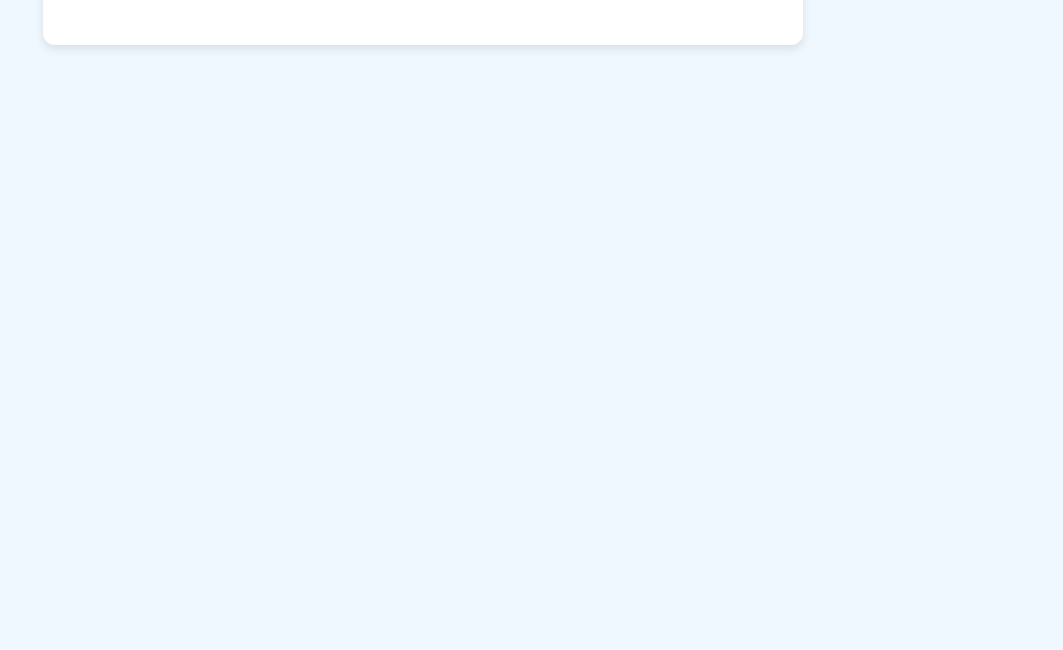
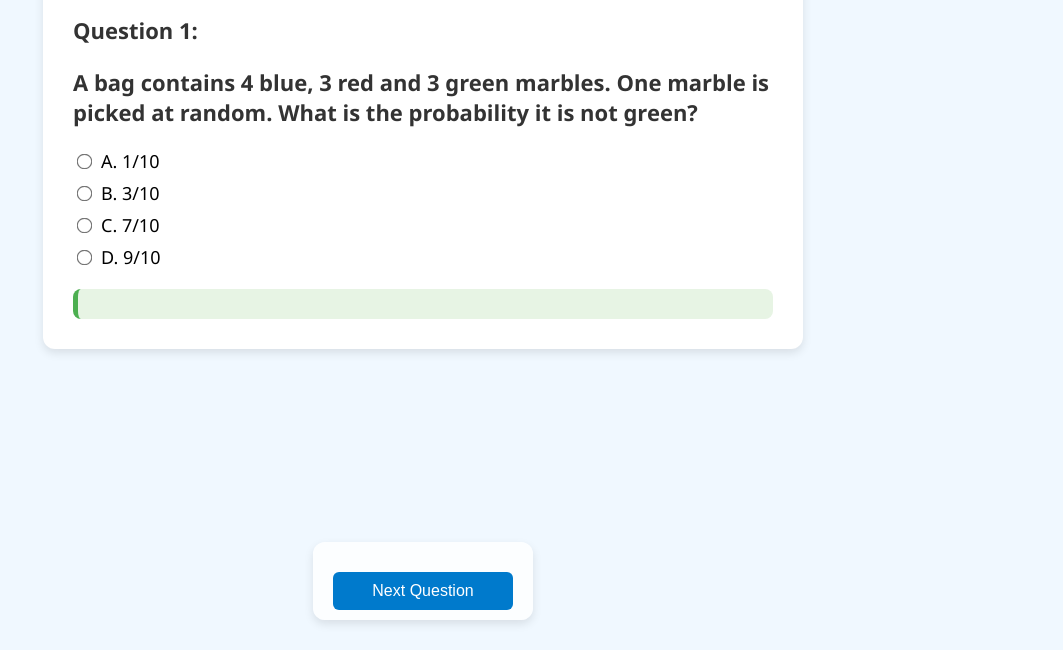
Before and after one commit to MJ-Auz/MJ-Year8-Selective-Quiz, a plain HTML site: page index.html in a window 1280 px wide. Shown: the part 150-800 px from the top of the page, without its empty margins (217-1280 px from the left). Drawn offline with Linux system fonts and the light colour scheme.

Commit message:
Update index.html

```diff
--- a/index.html
+++ b/index.html
@@ -161,7 +161,7 @@ function loadSet(setFile) {
   document.getElementById("quizContainer").style.display = "none";
 
   loadScript(setFile, "quizScript", function() {
-    loadScript("quiz_logic_final.js", "logicScript", function() {
+    loadScript("quiz_logic.js", "logicScript", function() {
       currentQuestion = 0;
       answers = Array(questions.length).fill(null);
       document.getElementById("quizContainer").style.display = "block";
```
